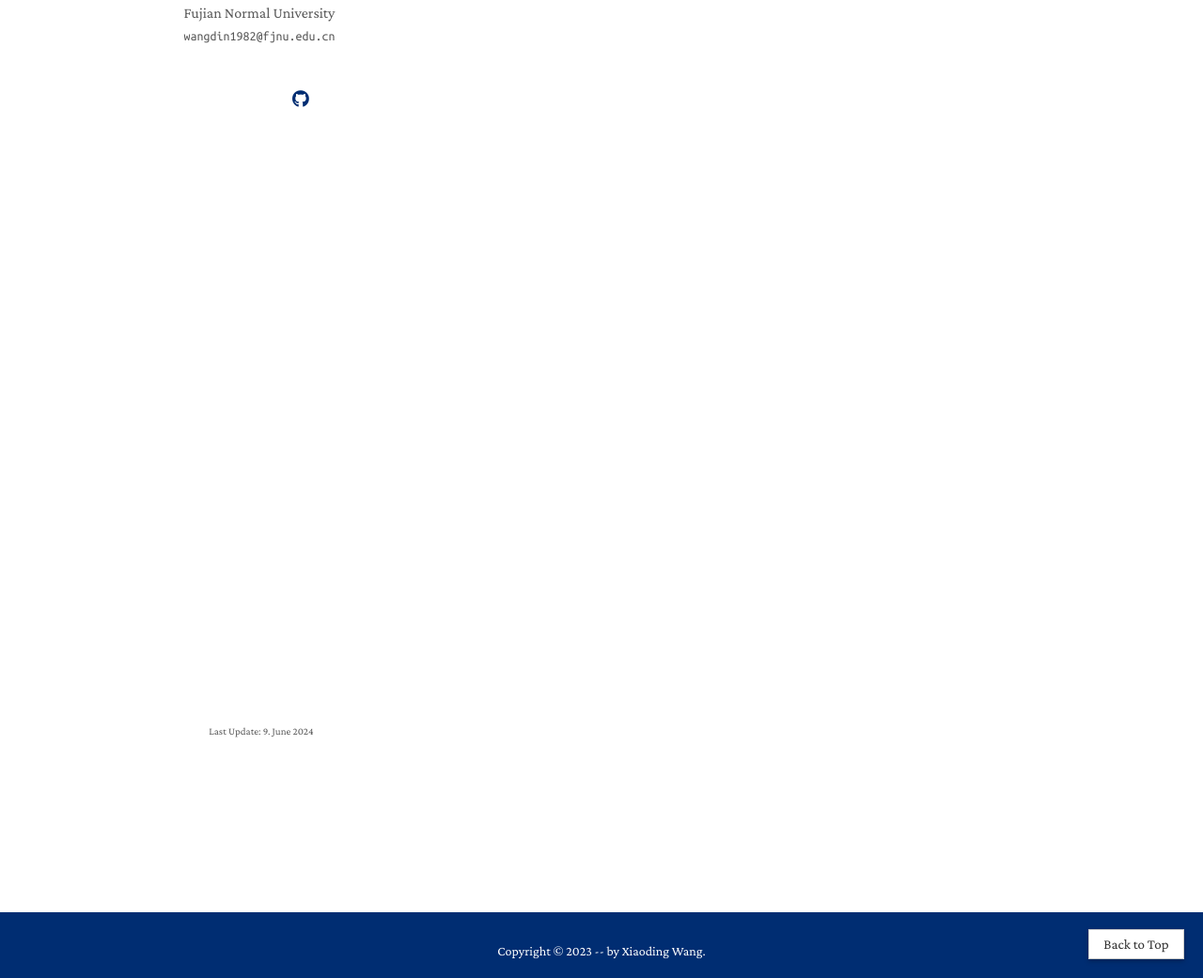
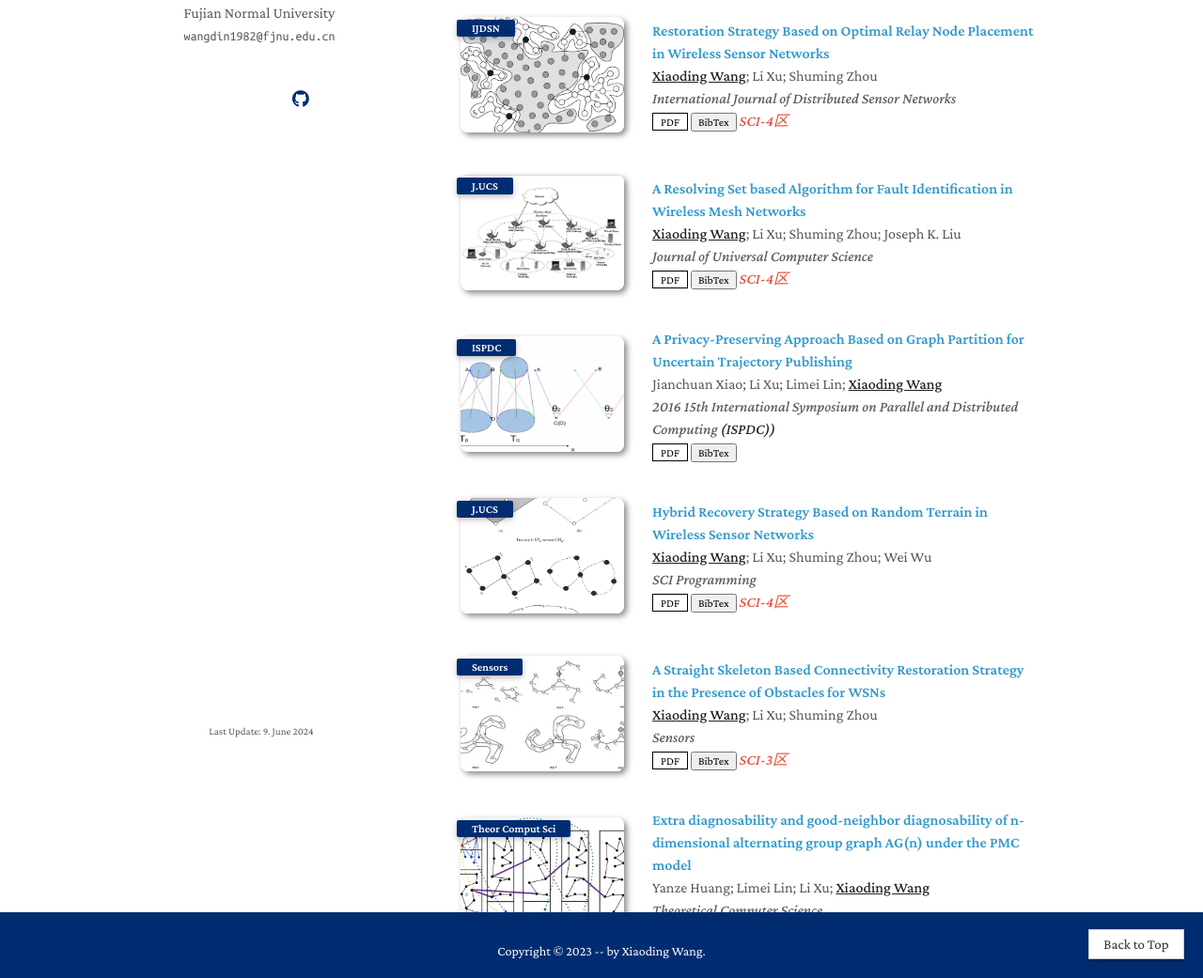
Before and after one commit to 1374676085/1374676085.github.io, a Jekyll site: the page built from publications.md, in a window 1280 px wide and 1400 px high, scrolled down 800 px. Shown: the part 359-1400 px from the top of the window at 94% size. Built offline with Jekyll 4.4.1, drawn with Linux system fonts in a browser that asks for light colours; a style sheet for code colours, icons or effects is not loaded.

```diff
--- a/_data/publications.yml
+++ b/_data/publications.yml
@@ -102,3 +102,119 @@ main:
             organization={IEEE}
             }
     image: ./assets/teaser/2.png
+
+  - title: Restoration Strategy Based on Optimal Relay Node Placement in Wireless Sensor Networks
+    authors: <strong><u>Xiaoding Wang</u></strong>; Li Xu; Shuming Zhou
+    journal_short: IJDSN
+    journal: International Journal of Distributed Sensor Networks
+    doi: https://doi.org/10.1155/2015/409085
+    pdf: ./assets/files/3.pdf
+    bibtex: |
+            @article{wang2015restoration,
+            title={Restoration strategy based on optimal relay node placement in wireless sensor networks},
+            author={Wang, Xiaoding and Xu, Li and Zhou, Shuming},
+            journal={International Journal of Distributed Sensor Networks},
+            volume={11},
+            number={7},
+            pages={409085},
+            year={2015},
+            publisher={SAGE Publications Sage UK: London, England}
+            }
+    image: ./assets/teaser/3.png
+    notes: SCI-4区
+
+  - title: A Resolving Set based Algorithm for Fault Identification in Wireless Mesh Networks
+    authors: <strong><u>Xiaoding Wang</u></strong>; Li Xu; Shuming Zhou; Joseph K. Liu
+    journal_short: J.UCS
+    journal: Journal of Universal Computer Science
+    doi: https://www.jucs.org/jucs_21_3/a_resolving_set_based/jucs_21_03_0384_0405_wang.pdf
+    pdf: ./assets/files/4.pdf
+    bibtex: |
+            @article{wang2015resolving,
+            title={A resolving set based algorithm for fault identification in wireless mesh networks},
+            author={Wang, Xiaoding and Xu, Li and Zhou, Shuming and Liu, Joseph K},
+            journal={Journal of Universal Computer Science},
+            volume={21},
+            number={3},
+            pages={384--405},
+            year={2015},
+            publisher={Graz University of Technology}
+            }
+    image: ./assets/teaser/4.png
+    notes: SCI-4区
+
+  - title: A Privacy-Preserving Approach Based on Graph Partition for Uncertain Trajectory Publishing
+    authors: Jianchuan Xiao; Li Xu; Limei Lin; <strong><u>Xiaoding Wang</u></strong>
+    journal_short: ISPDC
+    journal: 2016 15th International Symposium on Parallel and Distributed Computing <strong>(ISPDC))</strong>
+    doi: https://doi.org/10.1109/ispdc.2016.48
+    pdf: ./assets/files/5.pdf
+    bibtex: |
+            @inproceedings{xiao2016privacy,
+            title={A privacy-preserving approach based on graph partition for uncertain trajectory publishing},
+            author={Xiao, Jianchuan and Xu, Li and Lin, Limei and Wang, Xiaoding},
+            booktitle={2016 15th International Symposium on Parallel and Distributed Computing (ISPDC)},
+            pages={285--290},
+            year={2016},
+            organization={IEEE}
+            }
+    image: ./assets/teaser/5.png
+
+  - title: Hybrid Recovery Strategy Based on Random Terrain in Wireless Sensor Networks
+    authors: <strong><u>Xiaoding Wang</u></strong>; Li Xu; Shuming Zhou; Wei Wu
+    journal_short: J.UCS
+    journal: SCI Programming
+    doi: https://doi.org/10.1155/2017/5807289
+    pdf: ./assets/files/6.pdf
+    bibtex: |
+            @article{wang2017hybrid,
+            title={Hybrid recovery strategy based on random terrain in wireless sensor networks},
+            author={Wang, Xiaoding and Xu, Li and Zhou, Shuming and Wu, Wei},
+            journal={Scientific Programming},
+            volume={2017},
+            number={1},
+            pages={5807289},
+            year={2017},
+            publisher={Wiley Online Library}
+            }
+    image: ./assets/teaser/6.png
+    notes: SCI-4区
+
+  - title: A Straight Skeleton Based Connectivity Restoration Strategy in the Presence of Obstacles for WSNs
+    authors: <strong><u>Xiaoding Wang</u></strong>; Li Xu; Shuming Zhou
+    journal_short: Sensors
+    journal: Sensors
+    doi: https://doi.org/10.3390/s17102299
+    pdf: ./assets/files/7.pdf
+    bibtex: |
+            @article{wang2017straight,
+            title={A straight skeleton based connectivity restoration strategy in the presence of obstacles for WSNs},
+            author={Wang, Xiaoding and Xu, Li and Zhou, Shuming},
+            journal={Sensors},
+            volume={17},
+            number={10},
+            pages={2299},
+            year={2017},
+            publisher={MDPI}
+            }
+    image: ./assets/teaser/7.png
+    notes: SCI-3区
+
+  - title: Extra diagnosability and good-neighbor diagnosability of n-dimensional alternating group graph AG(n) under the PMC model
+    authors: Yanze Huang; Limei Lin; Li Xu; <strong><u>Xiaoding Wang</u></strong>
+    journal_short: Theor Comput Sci
+    journal: Theoretical Computer Science
+    doi: https://doi.org/10.1016/j.tcs.2019.05.034
+    pdf: ./assets/files/8.pdf
+    bibtex: |
+            @article{huang2019extra,
+            title={Extra diagnosability and good-neighbor diagnosability of n-dimensional alternating group graph AGn under the PMC model},
+            author={Huang, Yanze and Lin, Limei and Xu, Li and Wang, Xiaoding},
+            journal={Theoretical Computer Science},
+            volume={795},
+            pages={36--49},
+            year={2019},
+            publisher={Elsevier}
+            }
+    image: ./assets/teaser/8.png
+    notes: SCI-4区
```
Also changed, not shown: assets/teaser/3.png (added), assets/teaser/4.png (added), assets/teaser/5.png (added), assets/teaser/6.png (added), assets/teaser/7.png (added), assets/teaser/8.png (added), 6 other files.
